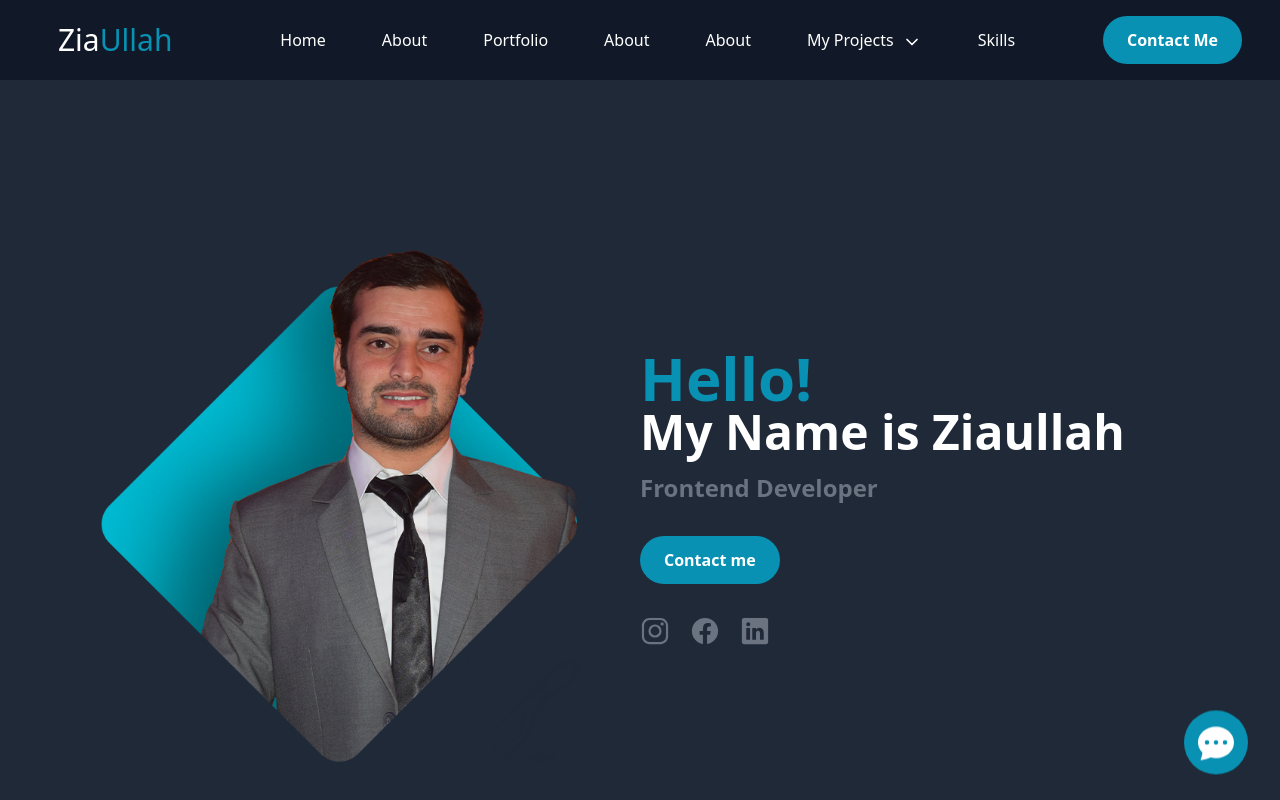
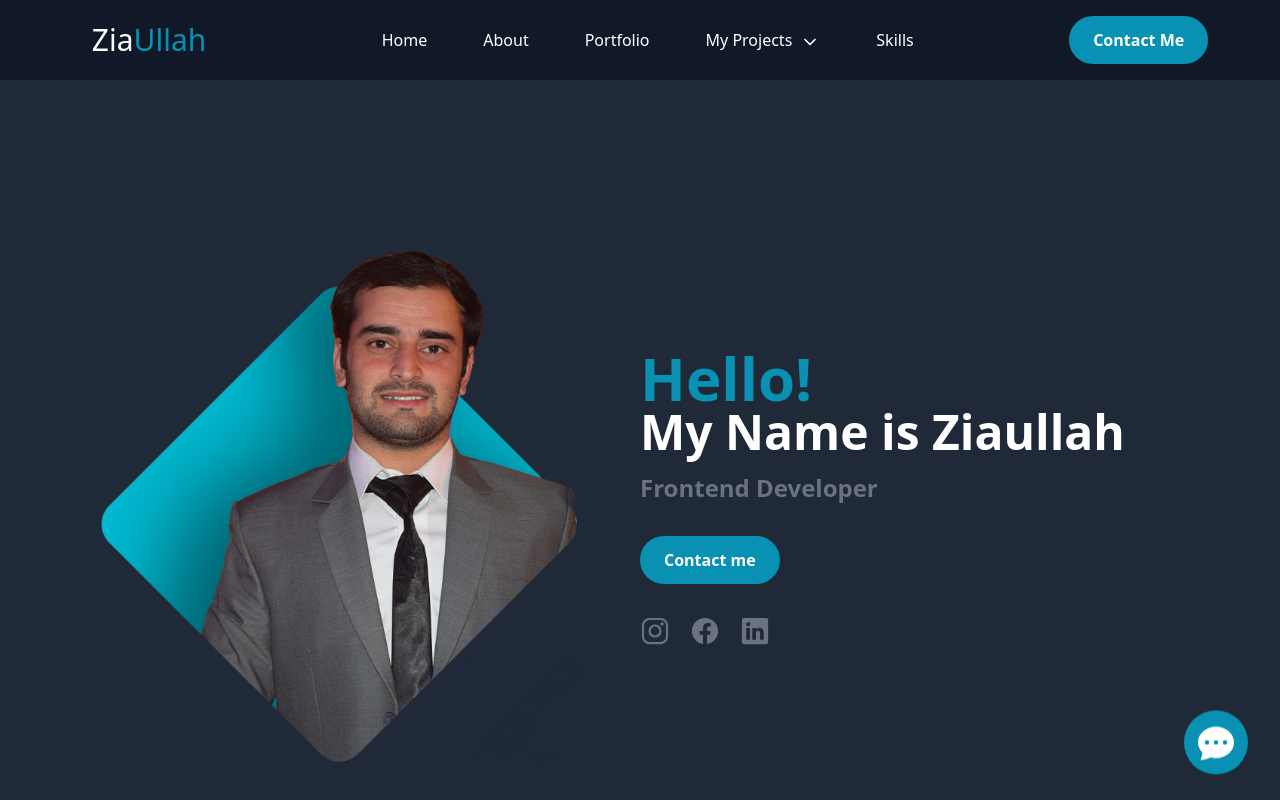
Before and after one commit to ziaullah667773/portfolios, a Next.js app: page / in a window 1280 px wide. Shown: the top 800 px of the page. Built offline with nearby package versions, Linux system fonts and the light colour scheme; some icons are missing.

Commit message:
Update Navbar.js

```diff
--- a/components/Navbar.js
+++ b/components/Navbar.js
@@ -41,14 +41,6 @@ const Navbar = () => {
             <li>
               <Link href={"/portfolio"} className="py-7 px-3 inline-block">
               Portfolio
-              </Link>
-            </li>  <li>
-              <Link href={"/about"} className="py-7 px-3 inline-block">
-              About
-              </Link>
-            </li>  <li>
-              <Link href={"/about"} className="py-7 px-3 inline-block">
-              About
               </Link>
             </li>
             <NavLinks />
```
